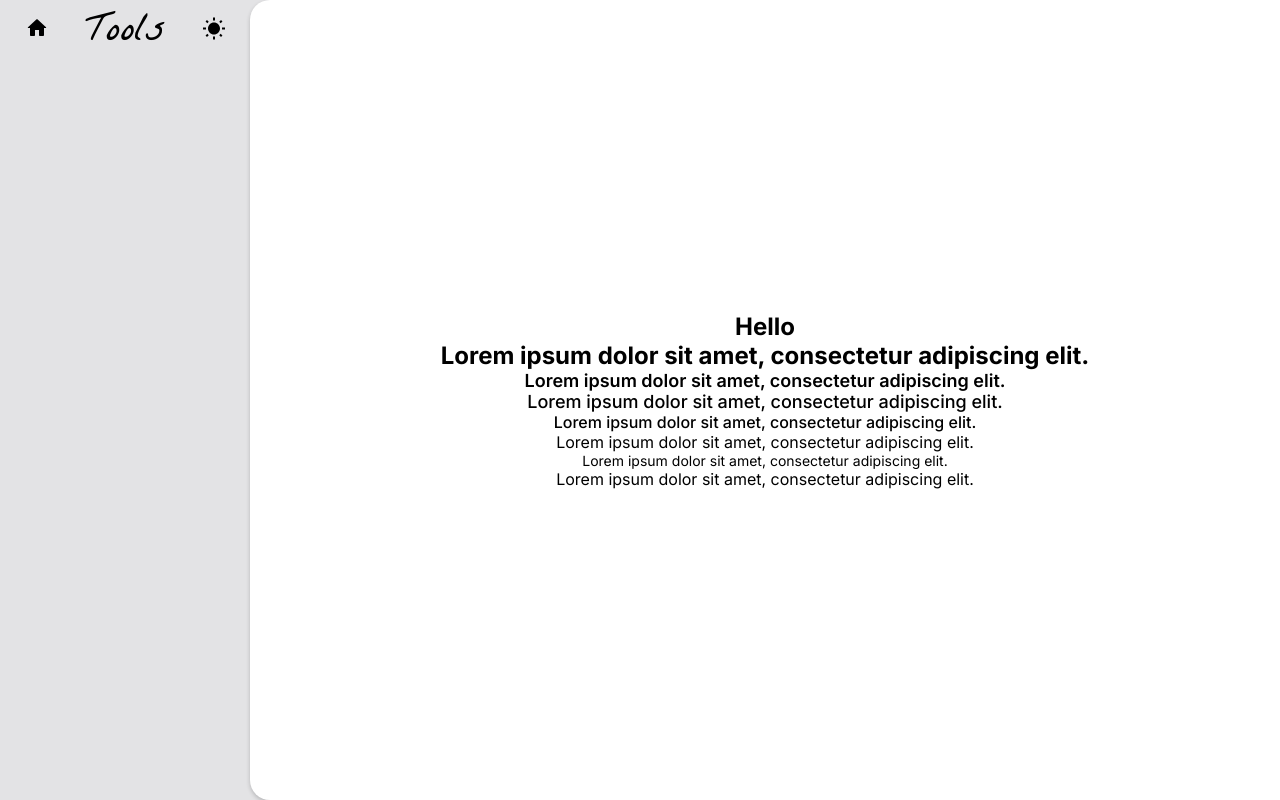
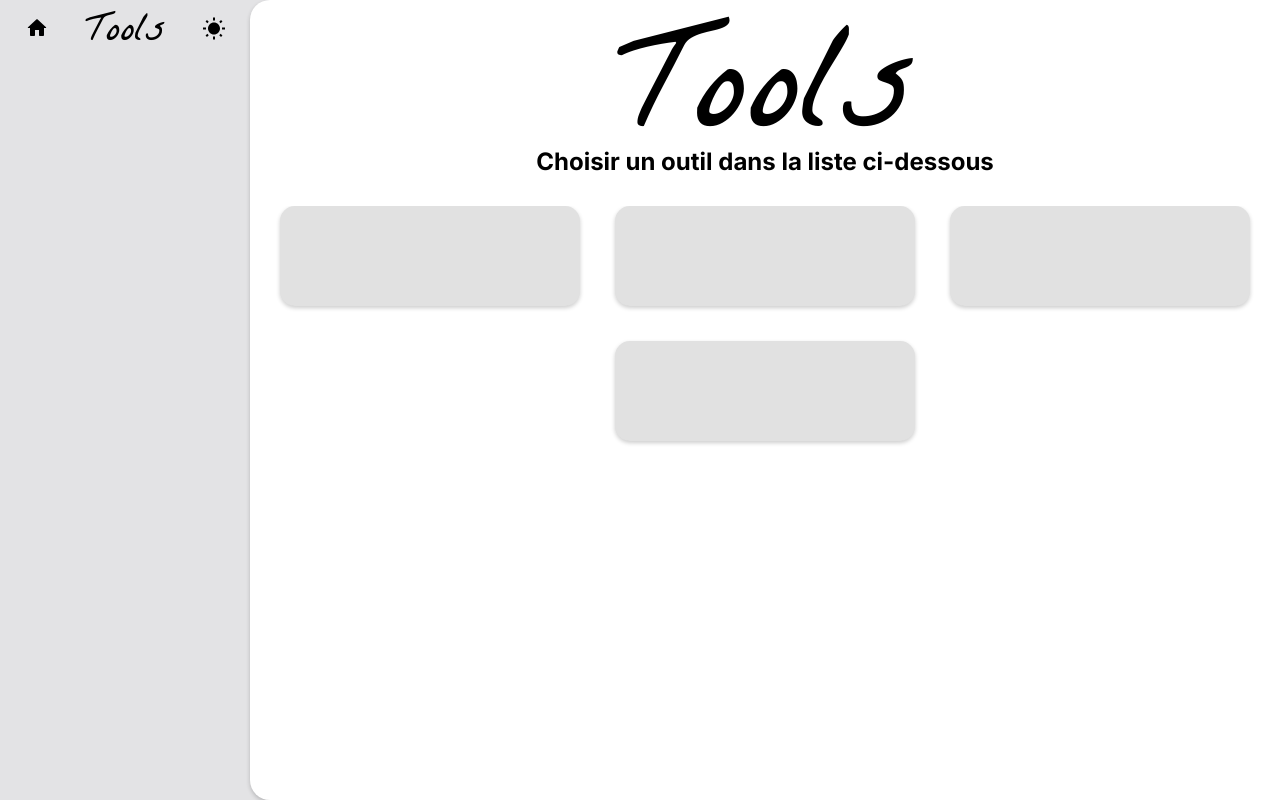
Before and after one commit to vincentDubresson/vdub-dev-tools, a Next.js app in the folder webroot/: page / in a window 1280 px wide. Built offline with nearby package versions, Linux system fonts and the light colour scheme; a web font is replaced by a local one.

Commit message:
Manage display of the home page

```diff
--- a/webroot/src/app/globals.scss
+++ b/webroot/src/app/globals.scss
@@ -42,6 +42,15 @@ body.light {
   main {
     background-color: rgb($light-secondary-bg-rgb);
     box-shadow: $light-box-shadow;
+
+    img {
+      filter: invert(0);
+    }
+
+    button {
+      background-color: rgb($light-primary-btn-rgb);
+      box-shadow: $light-box-shadow;
+    }
   }
 }
 
@@ -58,6 +67,15 @@ body.dark {
 
   main {
     background-color: rgb($dark-secondary-bg-rgb);
+
+    img {
+      filter: invert(1);
+    }
+
+    button {
+      background-color: rgb($dark-primary-btn-rgb);
+      box-shadow: $dark-box-shadow;
+    }
   }
 }
 
--- a/webroot/src/app/page.module.scss
+++ b/webroot/src/app/page.module.scss
@@ -1,20 +1,57 @@
 @import './variables.scss';
 
 .main {
+  overflow-y: auto;
   display: flex;
   flex-direction: column;
-  justify-content: center;
+  justify-content: flex-start;
   align-items: center;
+  gap: 30px;
   grid-column: 1;
   grid-row: 1 / 2;
   margin: 0px 0px 5px 0px;
+  padding-top: 15px;
   border-radius: 0 0 20px 20px;
+
+  .header {
+    display: flex;
+    flex-direction: column;
+    justify-content: flex-start;
+    align-items: center;
+    gap: 20px;
+    width: 75%;
+
+    .logo {
+      width: 70%;
+    }
+
+    .title {
+      text-align: center;
+    }
+  }
+
+  .button_container {
+    overflow-y: auto;
+    display: flex;
+    flex-wrap: wrap;
+    justify-content: center;
+    gap: 35px;
+    max-width: 1000px;
+    padding-bottom: 10px;
+
+    .button {
+      width: 300px;
+      height: 100px;
+      border-radius: 15px;
+      border: none;
+    }
+  }
 }
 
 @media screen and (max-width: 950px) and (max-height: 500px) {
   .main {
     display: flex;
-    justify-content: center;
+    justify-content: flex-start;
     align-items: center;
     grid-column: 1 / 2;
     grid-row: 1;
@@ -26,7 +63,7 @@
 @media screen and (min-width: 900px) and (min-height: 500px) {
   .main {
     display: flex;
-    justify-content: center;
+    justify-content: flex-start;
     align-items: center;
     grid-column: 2 / 3;
     grid-row: 1;
--- a/webroot/src/app/page.tsx
+++ b/webroot/src/app/page.tsx
@@ -1,18 +1,23 @@
 import './globals.scss';
 import styles from './page.module.scss';
+import logo from '../../public/logo.svg';
+import Image from 'next/image';
 
 export default function Home() {
   return (
     <main className={styles.main}>
-      <h1>Hello</h1>
-
-      <h1>Lorem ipsum dolor sit amet, consectetur adipiscing elit.</h1>
-      <h2>Lorem ipsum dolor sit amet, consectetur adipiscing elit.</h2>
-      <h3>Lorem ipsum dolor sit amet, consectetur adipiscing elit.</h3>
-      <h4>Lorem ipsum dolor sit amet, consectetur adipiscing elit.</h4>
-      <h5>Lorem ipsum dolor sit amet, consectetur adipiscing elit.</h5>
-      <h6>Lorem ipsum dolor sit amet, consectetur adipiscing elit.</h6>
-      <p>Lorem ipsum dolor sit amet, consectetur adipiscing elit.</p>
+      <header className={styles.header}>
+        <Image className={styles.logo} src={logo} alt="logo" />
+        <h1 className={styles.title}>
+          Choisir un outil dans la liste ci-dessous
+        </h1>
+      </header>
+      <section className={styles.button_container}>
+        <button className={styles.button}></button>
+        <button className={styles.button}></button>
+        <button className={styles.button}></button>
+        <button className={styles.button}></button>
+      </section>
     </main>
   );
 }
--- a/webroot/src/app/variables.scss
+++ b/webroot/src/app/variables.scss
@@ -13,13 +13,15 @@ $white-rgb: 255 255 255;
 $light-primary-fs: 0 0 0;
 $light-primary-bg-rgb: 227 227 229;
 $light-secondary-bg-rgb: 255 255 255;
+$light-primary-btn-rgb: 225 225 225;
 $light-box-shadow: 0 2px 4px rgba(rgb($black-rgb), 0.2);
 
 // Dark mode variables
 $dark-primary-fs: 255 255 255;
 $dark-primary-bg-rgb: 40 40 40;
 $dark-secondary-bg-rgb: 25 25 25;
-$dark-box-shadow: 0 2px 4px rgba(rgb($white-rgb), 0.4);
+$dark-primary-btn-rgb: 33 33 33;
+$dark-box-shadow: 0 2px 4px rgba(rgb($light-primary-bg-rgb), 0.1);
 
 $logo-font: 'La Belle Aurore', cursive;
 
```
